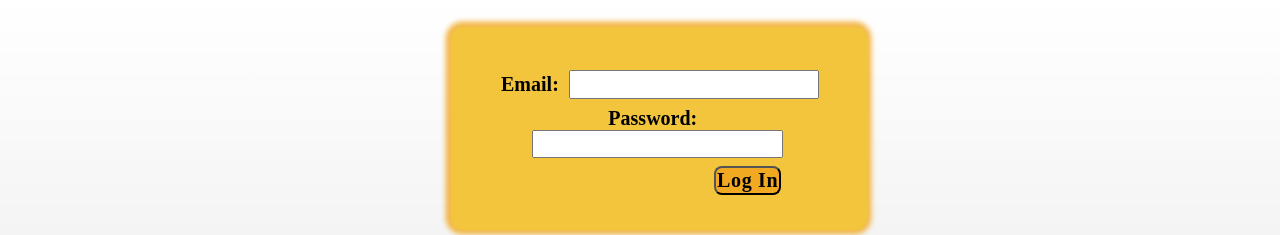
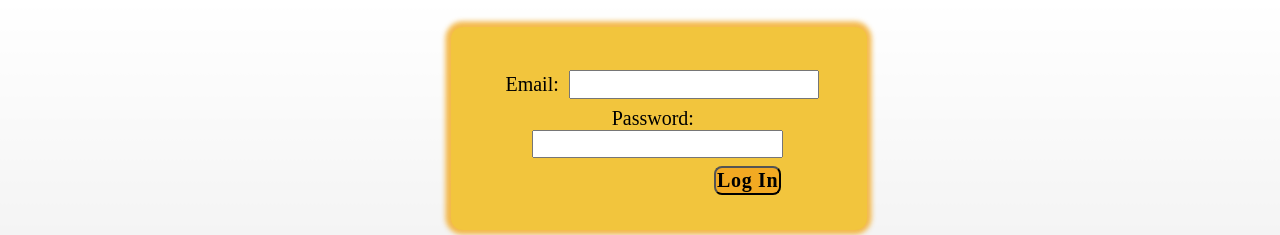
Before and after one commit to Marcolux/Recipe, a React (Create React App) app: page /login in a window 1280 px wide. Shown: the part 159-394 px from the top of the page. Built offline with nearby package versions, Linux system fonts and the light colour scheme; a web font is replaced by a local one.

Commit message:
cleaning css

```diff
--- a/src/App.css
+++ b/src/App.css
@@ -1,5 +1,4 @@
 html{
-  /* background-image: url('../src/img/backGround.jpeg'); */
   opacity: 1;
   background-size: cover;
   background-position: center;
@@ -7,8 +6,6 @@ html{
   padding: 0;
   margin: 0;
   height: 100vh;
-
-
 }
 .App {
   text-align: center;
@@ -31,20 +28,15 @@ body{
   background:         linear-gradient(0deg, #000000  10%, #ffffff 80%); /* W3C */
   height: 100vh;
 }
-
-
 /* _____________________NAVIGATION BAR____________________ */
-
 .links{
   text-decoration: none;
   color: #F2C53D;
 
 }
-
 .links:hover{
   text-decoration:underline;
 }
-
 .NavigationBar{
   display: flex;
   border: 1px solid #0D0D0D;
@@ -61,7 +53,6 @@ body{
   color: #F2C53D;
   box-shadow:1px 1px 1px 1px #F2A922 ;
 }
-
 .homePageLinks{
   display: flex;
   justify-content: space-around;
@@ -70,13 +61,10 @@ body{
   right: 3vw;
   font-size: 30px;
   color: #F2C53D;
-
 }
 .homePageLinks p{
   margin-left: 2vw;
 }
-
-
 .userNavigation{
   display: flex;
   justify-content: space-around;
@@ -116,39 +104,28 @@ body{
 }
 @keyframes growDown {
   0% {transform:translateX(-70%);}
-
-
   100% {transform:translateX(0%);}
 }
 .menuBar:hover .menuLinks{
   display: flex;
   flex-direction: column;
-
 }
 .menuNavLink:hover {
   color: #F27F1B;
-
 }
-
               /*USER MENU END */
-
 
 /* ________________NAVIGATION BAR END____________________ */
 /* ________________Home page END____________________ */
-
 .HomePage{
-
   width: 100vw;
   height: 100vh;
   background: rgb(255, 255, 255);
-
 }
 .HomePage h1{
-
   margin-top: 0;
   font-size: 12vh;
 }
-
 .homepageBanner{
   width: 100%;
   height:60vh;
@@ -160,10 +137,7 @@ body{
 }
 /* ________________Home page END____________________ */
 
-
-
 /* ________________SIGNUP AND LOGIN FORMS____________________ */
-
 .FormBottomBanner{
   object-fit: cover;
   width: 100%;
@@ -174,7 +148,6 @@ body{
   margin: 0;
   border-top: 2px solid #F2A922;;
   box-shadow:2px 2px 8px 4px #F2A922;
-
 }
 .AuthPage{
   display: flex;
@@ -190,7 +163,6 @@ body{
   align-items: center;
   margin-top: 15vh;
   margin-left: 3vw;
-  /* border: 2px solid #274001; */
   border-radius: 1.5vh;
   width: 30vw;
   padding: 2vh;
@@ -200,17 +172,13 @@ body{
   display: flex;
   flex-direction: column;
   align-items: flex-end;
-
   margin: 3px;
   padding: 2vh;
 }
-
 .formInput{
   margin-right: 1vw;
   font-size: 20px;
   margin-top: 1vh;
-  font-weight: 600;
-  /* width: 25vw; */
 }
 .formInput input{
   font-size: 20px;
@@ -230,9 +198,7 @@ body{
 .formButton:hover{
   background-color:#F27F1B ;
 }
-
 /* ________________SIGNUP AND LOGIN FORMS END____________________ */
-
 /* ________________USER PAGE____________________ */
 .UserPage{
   background: -webkit-linear-gradient(0deg, #040404 10%, #ffffff 80%); /* Chrome 10+, Saf5.1+ */
@@ -245,7 +211,6 @@ background-position: center;
   margin-bottom: 0px;
   padding: 0%;
   height: 100%;
-
 }
 .allCatBanner{
   background-image: url('./img/categoryBanner.jpeg');
@@ -255,7 +220,6 @@ height: 100%;
   background-position: center;
   border: 1px solid #274001;
   box-shadow: -1px -1px 2.5px 2.5px #274001;
-
 }
 .Addcategory{
   position: absolute;
@@ -276,12 +240,8 @@ height: 100%;
   color:#F2C53D ;
   letter-spacing: .8px;
 }
-
 /* ________________USER PAGE END____________________ */
-
-
 /* ________________CATEGORY SECTION____________________ */
-
 .CategorySection{
   display: flex;
   flex-direction: column;
@@ -296,9 +256,7 @@ height: 100%;
   background-position: center;
   opacity: 1;
 }
-
 .deleteCat{
-
   height: 3vh;
   position: absolute;
   right: 15vw;
@@ -308,7 +266,6 @@ height: 100%;
   font-family: 'Luxurious Roman', cursive;
   font-weight: 900;
   letter-spacing: .8px;
-
 }
 .deleteCat:hover{
   text-decoration: underline;
@@ -333,13 +290,10 @@ height: 100%;
 }
 .allCategories{
   margin: 2vh;
-
 }
 .allTheCategories{
-
   margin:2vw;
   padding: 2vh;
-  /* border: 2px solid rgb(0, 0, 0); */
   box-shadow: -1px -1px 8.5px 5.5px #274001d4;
   border-radius: 1vh;
 }
@@ -347,8 +301,6 @@ height: 100%;
 height:23px;
 width: 23px;
 position: relative;
-/* left: 13vh;
-bottom: 1vh; */
 margin-bottom: 1vh;
 margin-top: 1vh;
 border-radius: 50%;
@@ -357,17 +309,10 @@ border: 2px solid black;
 .removeRecipe:hover{
   background:#F27F1B ;
 }
-
-
-
 /* ________________CATEGORY SECTION END____________________ */
-
-
-
 /* ________________SINGLE CATEGORY____________________ */
 .singleCat{
   border:1px solid #0D0D0D;
-
   margin: 1vh;
   border-radius: 1vh;
   background-color: rgb(253, 252, 252);
@@ -378,14 +323,11 @@ border: 2px solid black;
   display: flex;
   overflow: scroll;
   flex-wrap: wrap;
-  /* justify-content:center; */
   opacity: 1;
-
 }
 .categoryTitle{
   position:absolute;
   margin-left: 1vw;
-  /* border: 1px solid #274001; */
   box-shadow: -1px -1px 2.5px 2.5px #274001;
   border-radius: 3px;
   margin-top: 1vh;
@@ -398,29 +340,13 @@ border: 2px solid black;
   background: #ffffff;
   opacity: 1;
   text-shadow: 1px 1px #274001;
-
-
 }
-
 .linksRecipe:hover{
   text-decoration: underline;
   cursor: pointer;
 }
-
 /* ________________SINGLE CATEGORY END____________________ */
-
 /* ________________ SEARCH PAGE____________________ */
-
-/* .searchBanner{
-  background-image:url('./img/colorBanner.jpeg');
-  width: 100vw;
-  height: 15vh;
-  background-position: center;
-  background-size: cover;
-  opacity: 1;
-  z-index: 0;
-} */
-
 .SearchSection{
   display: flex;
   flex-direction: column;
@@ -433,13 +359,10 @@ border: 2px solid black;
   opacity: 1;
   height: 90vh;
   overflow: scroll;
-
 }
 .resultsSection{
   display: flex;
   width: 90vw;
-  /* min-height:90vh;
-  max-height: 90vh; */
   flex-wrap:wrap;
   justify-self:center ;
   justify-content:center;
@@ -457,10 +380,8 @@ border: 2px solid black;
   font-size: 16px;
   display: flex;
   flex-direction: column;
-  /* justify-content: center; */
   align-items:flex-end;
   width: 20vw;
-
   height: 30vh;
   padding: 1vh 2vw;
   border: 1px solid rgba(40, 36, 36, 0.783);
@@ -468,8 +389,6 @@ border: 2px solid black;
   border-radius: 1vw;
   box-shadow: -.5px -.5px 3.5px 1.5px #274001;
   background: #F2C53D;
-  /* animation: rotation 4s; */
-
 }
 @keyframes rotation {
   0% {
@@ -479,7 +398,6 @@ border: 2px solid black;
     object-fit:none;
     width: 110%;
     height: 25vh;
-
   }
   100% {
     object-fit: cover;
@@ -493,7 +411,6 @@ border: 2px solid black;
     object-fit:none;
     width: 90%;
     height: 18vh;
-
   }
   100% {
     object-fit: cover;
@@ -509,7 +426,6 @@ border: 2px solid black;
   border-radius: .5vw;
   object-fit: cover;
   object-position: center;
-  /* aspect-ratio: 16 / 9; */
 }
 .resultPicSection{
 
@@ -548,7 +464,6 @@ border: 2px solid black;
   font-weight: 700;
   letter-spacing: .7px;
 }
-
 .beSpecific{
   display: flex;
 
@@ -567,15 +482,12 @@ border: 2px solid black;
   color: #F27F1B;
   font-size: 25px;
   letter-spacing: 1px;
-
 }
 .beSpecificButton{
   width: 4vw;
   height: 4vh;
   border-radius: 2vh;
   border: 1px solid black;
-
-
 }
 .searchSelection{
   width: 30vh;
@@ -596,7 +508,6 @@ border: 2px solid black;
   margin-top: 1vh;
   display: flex;
   flex-direction: column;
-
 }
 .searchformInputSubmit{
   display: flex;
@@ -604,10 +515,7 @@ border: 2px solid black;
   margin-top: 1vh;
   margin-left: 2vw;
 }
-
-
 /* ________________SEARCH PAGE END____________________ */
-
 
 /* ________________SINGLE RECIPE____________________ */
 .recipe{
@@ -640,18 +548,6 @@ border-radius: 4px;
   justify-content:space-evenly;
   align-items: center;
 }
-/* .SingleRecipe{
-  display: flex;
-  flex-direction: column;
-  background: white;
-  padding: 2vw;
-  border-radius: 1vh;
-  border: 1px solid #274001;
-  box-shadow: -1px -1px 8px 1px #274001;
-  font-weight: 600;
-  font-size: 20px;
-
-} */
 .SingleRecipePage{
   display: flex;
   padding: 2vh;
@@ -667,15 +563,12 @@ border-radius: 4px;
 }
 .diet-Ingredients{
   display: flex;
-  /* justify-content:space-evenly; */
   align-items: center;
   width: 100%;
-
 }
 .RecipeDiets{
   display: flex;
   flex-direction: column;
-
 }
 .RecipeDiets h3{
 margin: 0;
@@ -684,15 +577,10 @@ text-align: left;
 .RecipeDiets li{
   list-style-type:circle;
   text-align: left;
-
 }
 .SingleRecipePic{
-  /* background-position: center;
-  background-size: cover;
-  background-repeat: no-repeat; */
   object-fit:cover;
   object-position:center;
-   /* aspect-ratio: 16 / 9; */
   display: flex;
   width: 60%;
   height: 50vh;
@@ -705,12 +593,10 @@ text-align: left;
   margin-left: 5%;
   display: flex;
   flex-direction: column;
-  /* border: 1px solid black; */
   text-align: left;
 }
 .RecipeIngredients h3{
   text-align: left;
-  /* border:1px solid blue; */
   padding: 1vw;
   margin: 0;
 }
@@ -733,9 +619,7 @@ text-align: left;
 /* ________________SINGLE RECIPE END____________________ */
 
 /* _____________ALL RECIPES PAGE______________ */
-
 .allRecipesPageBanner{
-  /* background-image: url('../src/img/colorBanner.jpeg'); */
   object-fit: cover;
   object-position: center;
   height: 15vh;
@@ -761,14 +645,12 @@ text-align: left;
   background: #F27F1B;
   color:#fcfcfc;
 }
-
 .allTheRecipeSection{
   display: flex;
   flex-wrap: wrap;
   justify-content: center;
 }
 /* _____________ALL RECIPES PAGE END______________ */
-
 
 /* ______________DON'T CHANGE BELOW CODES_________ */
 .res{
@@ -777,21 +659,15 @@ text-align: left;
   border: 1px solid black;
 }
 /*_________ INGREDIENTS LIST__________ */
-
-
 #spoonacular-ingredient-vis-list{
   display:none;
 }
-
 #spoonacular-ingredients-menu a{
   display: none;
 }
-
 #spoonacularView{
   display:none;
 }
-
-
 .pic{
   width: 50vw;
   height: 50vh;
@@ -800,10 +676,7 @@ text-align: left;
   background-repeat: no-repeat;
   object-fit: cover;
 }
-
-
 /* ------LOADING PAGE-------- */
-
 .spin::before {
   animation: .4s linear infinite spinner;
   animation-play-state: inherit;
@@ -819,7 +692,6 @@ text-align: left;
   transform: translate3d(-50%, -50%, 0);
   will-change: transform;
 }
-
 @keyframes spinner {
   0% {
     transform: translate3d(-50%, -50%, 0) rotate(0deg);
@@ -828,7 +700,6 @@ text-align: left;
     transform: translate3d(-50%, -50%, 0) rotate(360deg);
   }
 }
-
 @media only screen and (max-width: 600px) {
   .singleResult{
     font-size: 15px;
@@ -878,21 +749,15 @@ text-align: left;
     z-index: +1;
   }
 }
-
 @media only screen and (min-width: 600px) and (max-width:900px) {
   .singleResult{
     font-size: 15px;
     width: 50vw;
     height: 30vh;
-
   }
   .AuthForm{
     width: 70%;
   }
-  /* .removeRecipe{
-    right:4vw;
-  } */
-
 }
 
 @media only screen and (min-width: 1500px){
@@ -909,12 +774,10 @@ text-align: left;
     width: 85%;
     margin-left: 7.5%;
   }
-
 }
 @media only screen and (min-width: 1200px){
   .SingleRecipePic{
     width: 40%;
-
   }
   .diet-Ingredients{
     justify-content: center
```
Lines whose indentation alone changed are shown as unchanged.
